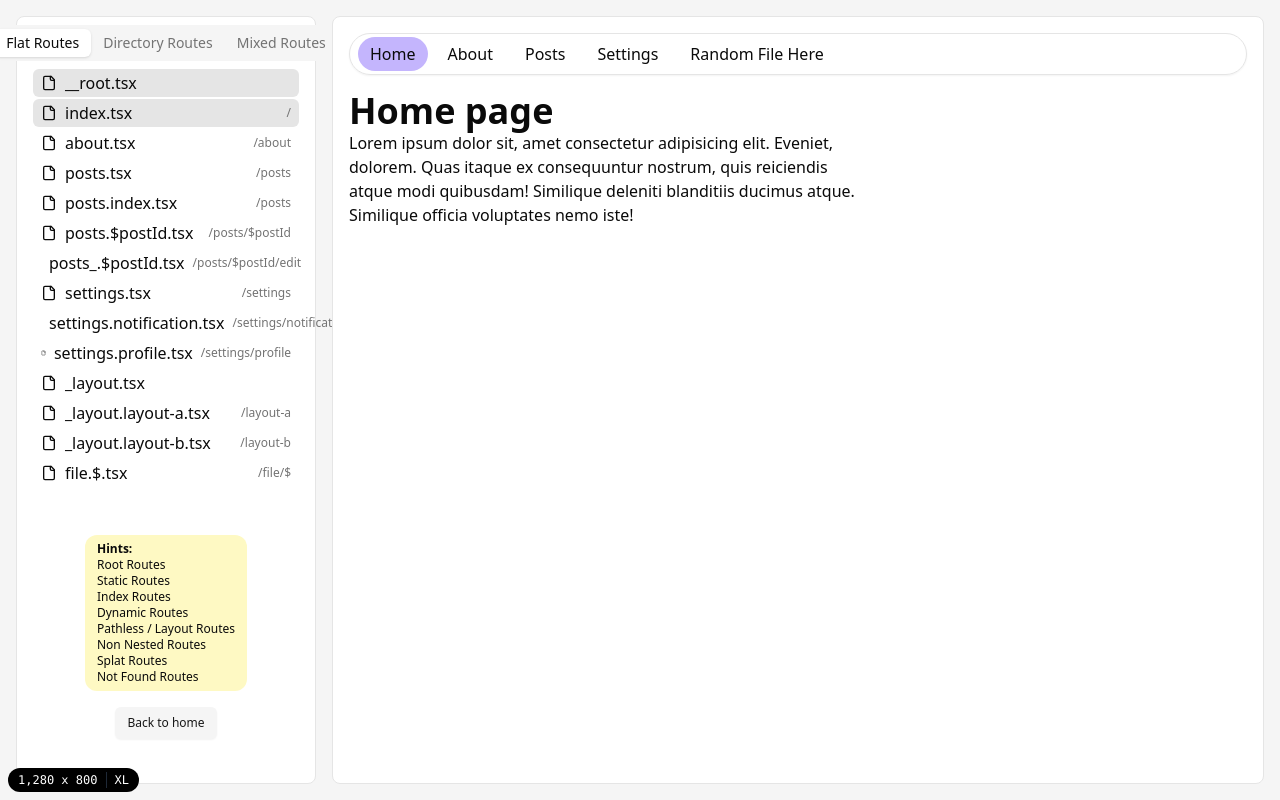
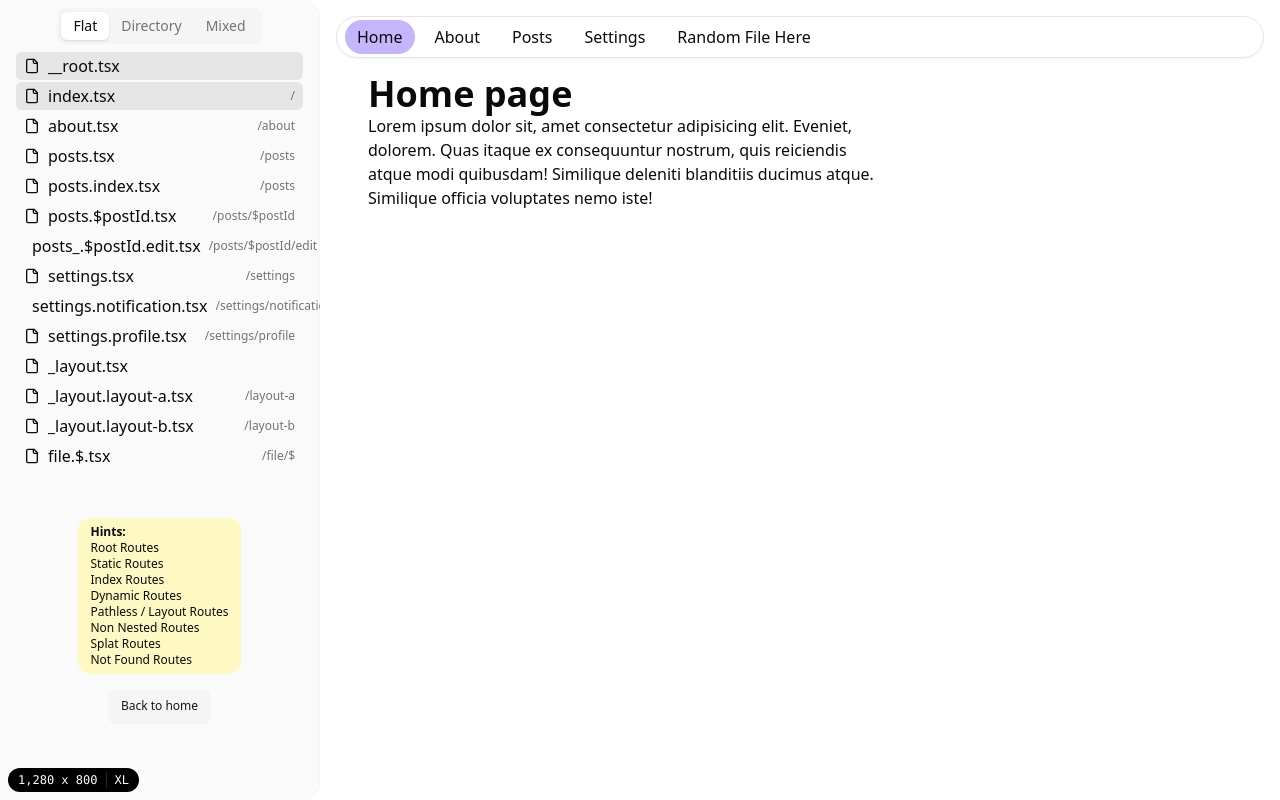
Before and after one commit to Ventinc/tanstack-router-meetup, a React (Vite) app: page /routing-concept in a window 1280 px wide. Built offline with nearby package versions, Linux system fonts and the light colour scheme.

Commit message:
feat: better design routing concept

```diff
--- a/src/components/layouts/task-layout.tsx
+++ b/src/components/layouts/tasks-layout.tsx
@@ -61,7 +61,7 @@ export function UserNav() {
   );
 }
 
-export const TaskLayout = ({ children }: { children: ReactNode }) => {
+export const TasksLayout = ({ children }: { children: ReactNode }) => {
   const isLoading = useRouterState({ select: (s) => s.status === "pending" });
   return (
     <div className="hidden h-full flex-1 flex-col space-y-8 p-8 md:flex">
--- a/src/routeTree.gen.ts
+++ b/src/routeTree.gen.ts
@@ -20,6 +20,7 @@ import { Route as RoutingConceptSettingsImport } from './routes/routing-concept/
 import { Route as RoutingConceptPostsImport } from './routes/routing-concept/posts'
 import { Route as RoutingConceptAboutImport } from './routes/routing-concept/about'
 import { Route as RoutingConceptLayoutImport } from './routes/routing-concept/_layout'
+import { Route as RoutingConceptSettingsIndexImport } from './routes/routing-concept/settings.index'
 import { Route as RoutingConceptPostsIndexImport } from './routes/routing-concept/posts.index'
 import { Route as RoutingConceptSettingsProfileImport } from './routes/routing-concept/settings.profile'
 import { Route as RoutingConceptSettingsNotificationImport } from './routes/routing-concept/settings.notification'
@@ -75,6 +76,12 @@ const RoutingConceptLayoutRoute = RoutingConceptLayoutImport.update({
   id: '/_layout',
   getParentRoute: () => RoutingConceptRoute,
 } as any)
+
+const RoutingConceptSettingsIndexRoute =
+  RoutingConceptSettingsIndexImport.update({
+    path: '/',
+    getParentRoute: () => RoutingConceptSettingsRoute,
+  } as any)
 
 const RoutingConceptPostsIndexRoute = RoutingConceptPostsIndexImport.update({
   path: '/',
@@ -189,6 +196,10 @@ declare module '@tanstack/react-router' {
       preLoaderRoute: typeof RoutingConceptPostsIndexImport
       parentRoute: typeof RoutingConceptPostsImport
     }
+    '/routing-concept/settings/': {
+      preLoaderRoute: typeof RoutingConceptSettingsIndexImport
+      parentRoute: typeof RoutingConceptSettingsImport
+    }
     '/routing-concept/posts/$postId/edit': {
       preLoaderRoute: typeof RoutingConceptPostsPostIdEditImport
       parentRoute: typeof RoutingConceptImport
@@ -213,6 +224,7 @@ export const routeTree = rootRoute.addChildren([
     RoutingConceptSettingsRoute.addChildren([
       RoutingConceptSettingsNotificationRoute,
       RoutingConceptSettingsProfileRoute,
+      RoutingConceptSettingsIndexRoute,
     ]),
     RoutingConceptIndexRoute,
     RoutingConceptFileSplatRoute,
--- a/src/routes/routing-concept.tsx
+++ b/src/routes/routing-concept.tsx
@@ -1,8 +1,14 @@
 import { Tree } from "@/components/tree";
 import { Button } from "@/components/ui/button";
 import { Tabs, TabsContent, TabsList, TabsTrigger } from "@/components/ui/tabs";
+import { cn } from "@/lib/utils";
 import { AppPaths } from "@/routes/__root";
-import { Link, Outlet, createFileRoute } from "@tanstack/react-router";
+import {
+  Link,
+  Outlet,
+  createFileRoute,
+  useMatchRoute,
+} from "@tanstack/react-router";
 import { FileIcon, FolderIcon } from "lucide-react";
 
 export const Route = createFileRoute("/routing-concept")({
@@ -79,14 +85,20 @@ const DIRECTORY_ROUTES = [
     icon: FolderIcon,
     children: [
       {
+        name: "$postId",
+        icon: FolderIcon,
+        children: [
+          {
             link: {
               to: "/routing-concept/posts/$postId/edit",
               params: {
                 postId: "the-art-of-mindfulness",
               },
             },
-        name: "posts_.$postId.tsx",
+            name: "edit.tsx",
             icon: FileIcon,
+          },
+        ],
       },
     ],
   },
@@ -147,14 +159,16 @@ const DIRECTORY_ROUTES = [
 ];
 
 function RoutingConceptLayout() {
+  const matchRoute = useMatchRoute();
+
   return (
-    <div className="grid min-h-screen grid-cols-12 gap-4 bg-neutral-100 p-4">
-      <div className="col-span-3 rounded-lg border bg-white p-2 px-4">
+    <div className="grid min-h-screen grid-cols-12 bg-white">
+      <div className="col-span-3 rounded-r-2xl border-r border-neutral-100 bg-neutral-50 p-2 px-4">
         <Tabs defaultValue="flat-routes" className="flex flex-col">
           <TabsList className="self-center">
-            <TabsTrigger value="flat-routes">Flat Routes</TabsTrigger>
-            <TabsTrigger value="directory-routes">Directory Routes</TabsTrigger>
-            <TabsTrigger value="mixed-routes">Mixed Routes</TabsTrigger>
+            <TabsTrigger value="flat-routes">Flat</TabsTrigger>
+            <TabsTrigger value="directory-routes">Directory</TabsTrigger>
+            <TabsTrigger value="mixed-routes">Mixed</TabsTrigger>
           </TabsList>
           <TabsContent value="flat-routes">
             <Tree
@@ -213,7 +227,7 @@ function RoutingConceptLayout() {
                       postId: "the-art-of-mindfulness",
                     },
                   },
-                  name: "posts_.$postId.tsx",
+                  name: "posts_.$postId.edit.tsx",
                   icon: FileIcon,
                 },
                 {
@@ -334,7 +348,7 @@ function RoutingConceptLayout() {
           </Button>
         </div>
       </div>
-      <div className="col-span-9 rounded-lg border bg-white p-4">
+      <div className="col-span-9 bg-white p-4">
         <div className="mb-4 flex rounded-full border px-2 py-2 shadow-sm">
           <nav className="flex">
             <ul className="flex gap-2">
@@ -382,7 +396,14 @@ function RoutingConceptLayout() {
                   params={{
                     _splat: `random-${Math.round(Math.random() * 100)}`,
                   }}
-                  className="rounded-full px-3 py-1.5 font-medium hover:bg-violet-300 [&.active]:bg-violet-300"
+                  className={cn(
+                    "rounded-full px-3 py-1.5 font-medium hover:bg-violet-300 [&.active]:bg-violet-300",
+                    {
+                      "bg-violet-300": matchRoute({
+                        to: "/routing-concept/file/$",
+                      }),
+                    },
+                  )}
                 >
                   Random File Here
                 </Link>
--- a/src/routes/routing-concept/about.tsx
+++ b/src/routes/routing-concept/about.tsx
@@ -2,7 +2,7 @@ import { createFileRoute } from "@tanstack/react-router";
 
 export const Route = createFileRoute("/routing-concept/about")({
   component: () => (
-    <div>
+    <div className="container">
       <h1 className="text-4xl font-black">About page</h1>
       <p className="max-w-lg">
         Lorem ipsum dolor sit, amet consectetur adipisicing elit. Eveniet,
--- a/src/routes/routing-concept/file.$.tsx
+++ b/src/routes/routing-concept/file.$.tsx
@@ -9,7 +9,7 @@ function RandomFileComponent() {
   const params = Route.useParams();
 
   return (
-    <div>
+    <div className="container">
       <h1 className="text-4xl font-black">Random File</h1>
       <div className="pb-4 text-xs font-medium text-neutral-500">
         <p>Splat: {params._splat}</p>
--- a/src/routes/routing-concept/index.tsx
+++ b/src/routes/routing-concept/index.tsx
@@ -2,7 +2,7 @@ import { createFileRoute } from "@tanstack/react-router";
 
 export const Route = createFileRoute("/routing-concept/")({
   component: () => (
-    <div>
+    <div className="container">
       <h1 className="text-4xl font-black">Home page</h1>
       <p className="max-w-lg">
         Lorem ipsum dolor sit, amet consectetur adipisicing elit. Eveniet,
--- a/src/routes/routing-concept/posts.$postId.tsx
+++ b/src/routes/routing-concept/posts.$postId.tsx
@@ -32,7 +32,12 @@ function PostComponent() {
       <p>{post.content}</p>
       <div className="flex justify-end">
         <Button variant="outline" size="sm" asChild>
-          <Link from={Route.fullPath} to="./edit" className="flex items-center">
+          <Link
+            from={Route.fullPath}
+            to="./edit"
+            params={{ postId: post.slug }}
+            className="flex items-center"
+          >
             <EditIcon className="mr-2 size-4" />
             Edit
           </Link>
--- a/src/routes/routing-concept/posts.tsx
+++ b/src/routes/routing-concept/posts.tsx
@@ -1,11 +1,15 @@
-import { Card } from "@/components/ui/card";
+import { Card, CardContent, CardHeader, CardTitle } from "@/components/ui/card";
 import { posts } from "@/data/posts";
 import { Link, Outlet, createFileRoute } from "@tanstack/react-router";
 
 export const Route = createFileRoute("/routing-concept/posts")({
   component: () => (
-    <div className="grid grid-cols-12 gap-4">
-      <Card className="col-span-3 p-2">
+    <div className="container grid grid-cols-12 gap-4">
+      <Card className="col-span-3">
+        <CardHeader className="pb-2">
+          <CardTitle>All Posts</CardTitle>
+        </CardHeader>
+        <CardContent className="p-2">
           <nav className="flex flex-col gap-1">
             {posts.map((post) => (
               <Link
@@ -22,10 +26,11 @@ export const Route = createFileRoute("/routing-concept/posts")({
               </Link>
             ))}
           </nav>
+        </CardContent>
       </Card>
-      <Card className="col-span-9 p-4">
+      <div className="col-span-9 p-4">
         <Outlet />
-      </Card>
+      </div>
     </div>
   ),
 });
--- a/src/routes/routing-concept/posts_.$postId.edit.tsx
+++ b/src/routes/routing-concept/posts_.$postId.edit.tsx
@@ -41,7 +41,7 @@ export function PostEditComponent() {
 
   return (
     <main className="grid flex-1 items-start gap-4 p-4 sm:px-6 sm:py-0 md:gap-8">
-      <div className="mx-auto grid max-w-[59rem] flex-1 auto-rows-max gap-4">
+      <div className="container grid flex-1 auto-rows-max gap-4">
         <div className="flex items-center gap-4">
           <Button variant="outline" size="icon" className="h-7 w-7" asChild>
             <Link
--- /dev/null
+++ b/src/routes/routing-concept/settings.index.tsx
@@ -0,0 +1,5 @@
+import { createFileRoute } from "@tanstack/react-router";
+
+export const Route = createFileRoute("/routing-concept/settings/")({
+  component: () => <div></div>,
+});
--- a/src/routes/routing-concept/settings.tsx
+++ b/src/routes/routing-concept/settings.tsx
@@ -43,7 +43,7 @@ export function SidebarNav({ className, items, ...props }: SidebarNavProps) {
 
 export function SettingsLayout() {
   return (
-    <>
+    <div className="container">
       <div className="hidden space-y-6 px-4 pt-2 md:block">
         <div className="space-y-0.5">
           <h2 className="text-4xl font-black tracking-tight">Settings</h2>
@@ -72,6 +72,6 @@ export function SettingsLayout() {
           </div>
         </div>
       </div>
-    </>
+    </div>
   );
 }
```
Also changed, not shown: package.json (+4 -4 lines), 1 other file (tests, documents, lock files or other folders). Lines whose indentation alone changed are shown as unchanged.
